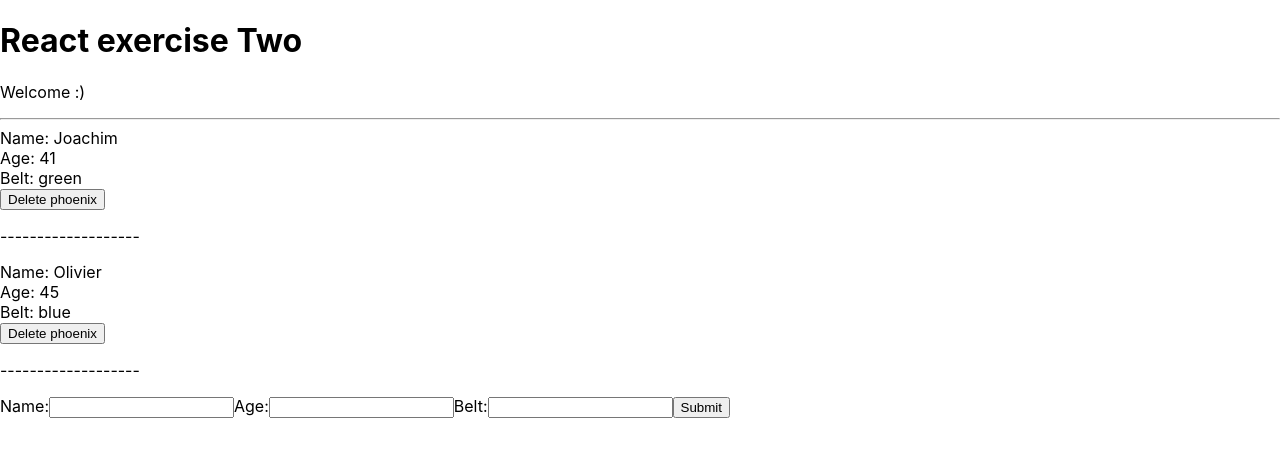
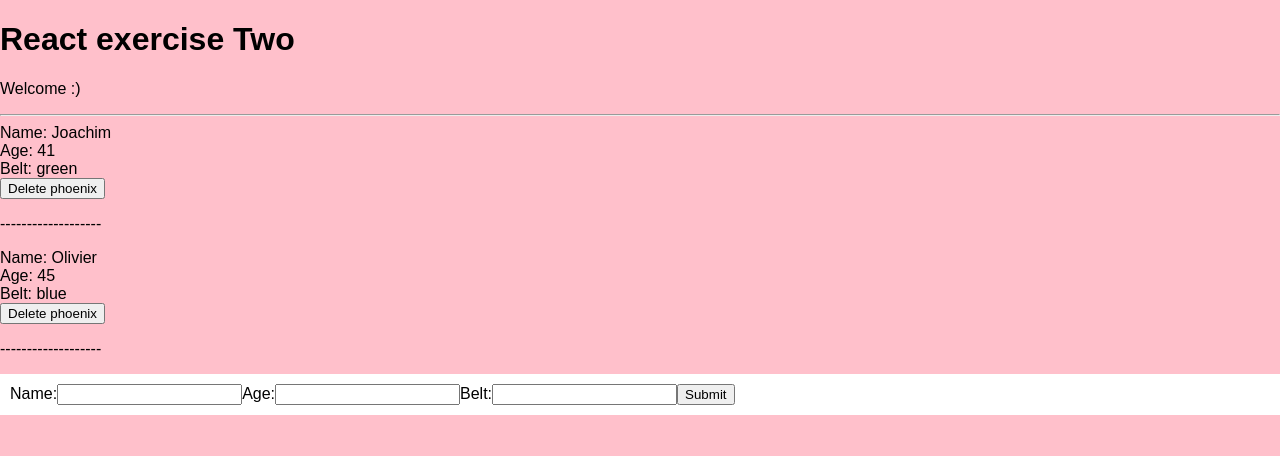
Before and after one commit to Jitgitbit/react-exercise-two, a React (Create React App) app: page / in a window 1280 px wide. Shown: the top 456 px of the page. Built offline with nearby package versions, Linux system fonts and the light colour scheme.

Commit message:
tiny bit of css

```diff
--- a/src/components/Phoenixes.jsx
+++ b/src/components/Phoenixes.jsx
@@ -1,4 +1,5 @@
 import React from 'react'
+import './phoenixes.css'
 
 const Phoenixes = ({phoenixes, deletePhoenix}) => {  // even more DESTRUCTURED, props by name !, adding by {phoenixes,...,...,...}
 
--- /dev/null
+++ b/src/components/phoenixes.css
@@ -0,0 +1,10 @@
+body {
+  background: pink;
+  transition: all 1s;
+  font-family: sans-serif;
+}
+
+form {
+  background: #fff;
+  padding: 10px;
+}
```
Also changed, not shown: Screenshot 2020-03-11 at 17.05.56.png (added).
